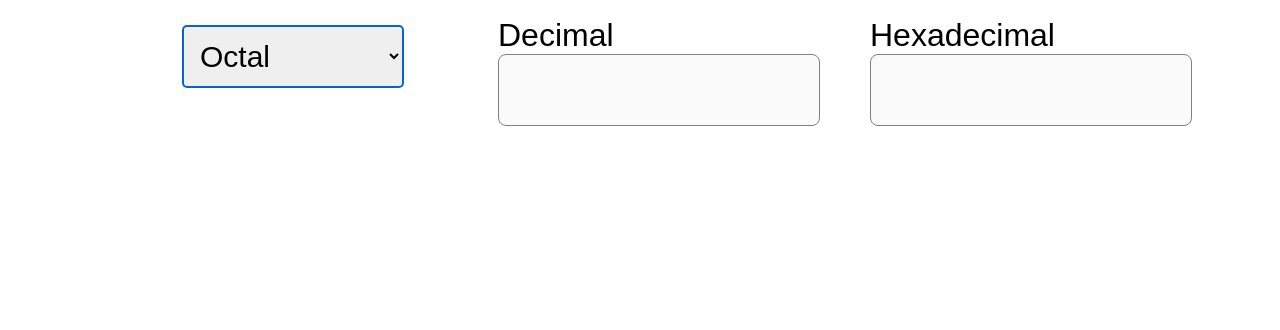
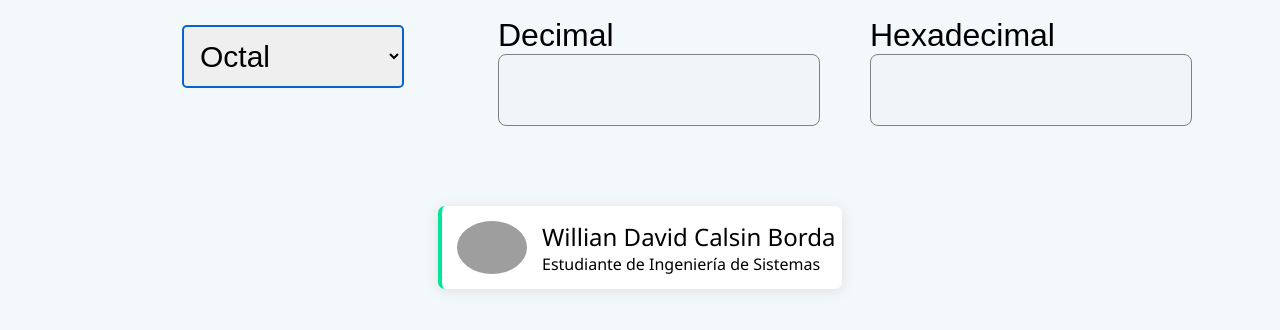
Before and after one commit to wdavidcalsin/cambio-de-base, a plain HTML site: page index.html in a window 1280 px wide. Shown: the part 316-646 px from the top of the page. Drawn offline with Linux system fonts and the light colour scheme; grey boxes are pictures that could not be loaded.

Commit message:
Agregamos footer, datos

```diff
--- a/index.html
+++ b/index.html
@@ -44,6 +44,19 @@
     </div>
 
 
+
+            <div class="info-box">
+                <div class="img">
+                    <img src="https://pbs.twimg.com/profile_images/1161380274908880896/4PDB_vAz_400x400.jpg" alt="Willian David">
+                </div>
+                <div class="info">
+                    <h2>Willian David Calsin Borda</h2>
+                    <span>Estudiante de Ingeniería de Sistemas</span>
+                </div>
+            </div>
+
+
+
     <script src="conversor.js"></script>
 </body>
 </html>
--- a/style.scss
+++ b/style.scss
@@ -1,5 +1,6 @@
 body {
     box-sizing: border-box;
+    background: #F3F8FB;
 
 }
 
@@ -69,3 +70,42 @@ label {
         outline: none;
     }
 }
+
+.info-box{
+
+    background: white;
+    display: flex;
+    width: 100%;
+    max-width: 400px;
+    border-left: 4px solid #00e49c;
+    box-shadow: 0 2px 14px 0 rgba(0,0,0,.1);
+    border-radius: 7px;
+    margin: auto;
+    .img{
+        display: flex;
+        flex-flow: row wrap;
+        justify-content: center;
+        align-items: center;
+        padding: 15px;
+        img{
+            display: block;
+            width: 70px;
+            border-radius: 50%;
+        }
+    }
+    .info{
+
+        font-family: 'Segoe UI', Tahoma, Geneva, Verdana, sans-serif;
+        font-weight: normal;
+        display: flex;
+        flex-flow: column wrap;
+        justify-content: center;
+        // background: cyan;
+        flex: 1 1;
+        h2,span{
+            margin: 0;
+            font-weight: inherit;
+        }
+
+    }
+}
```
Also changed, not shown: style.css.
